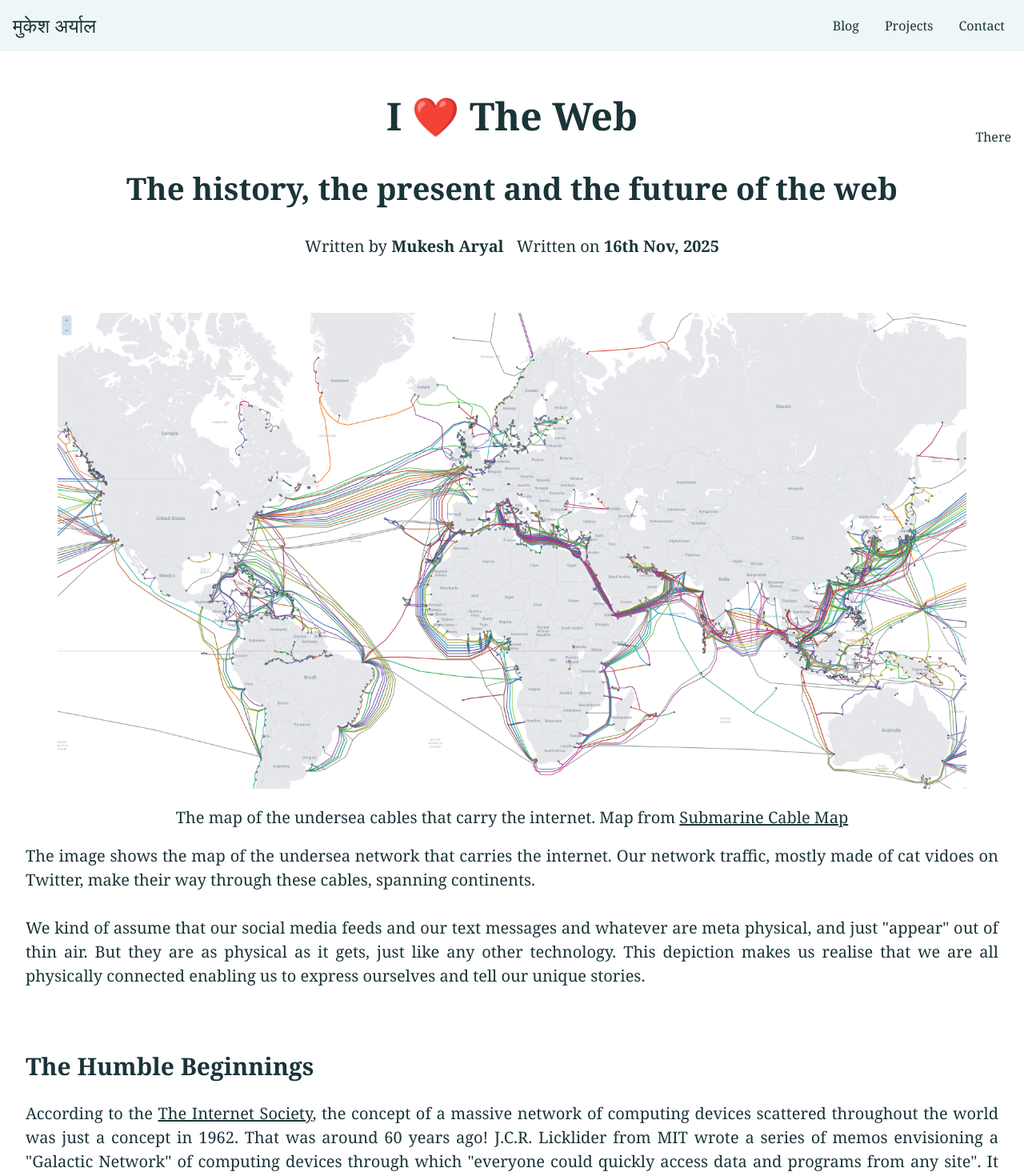
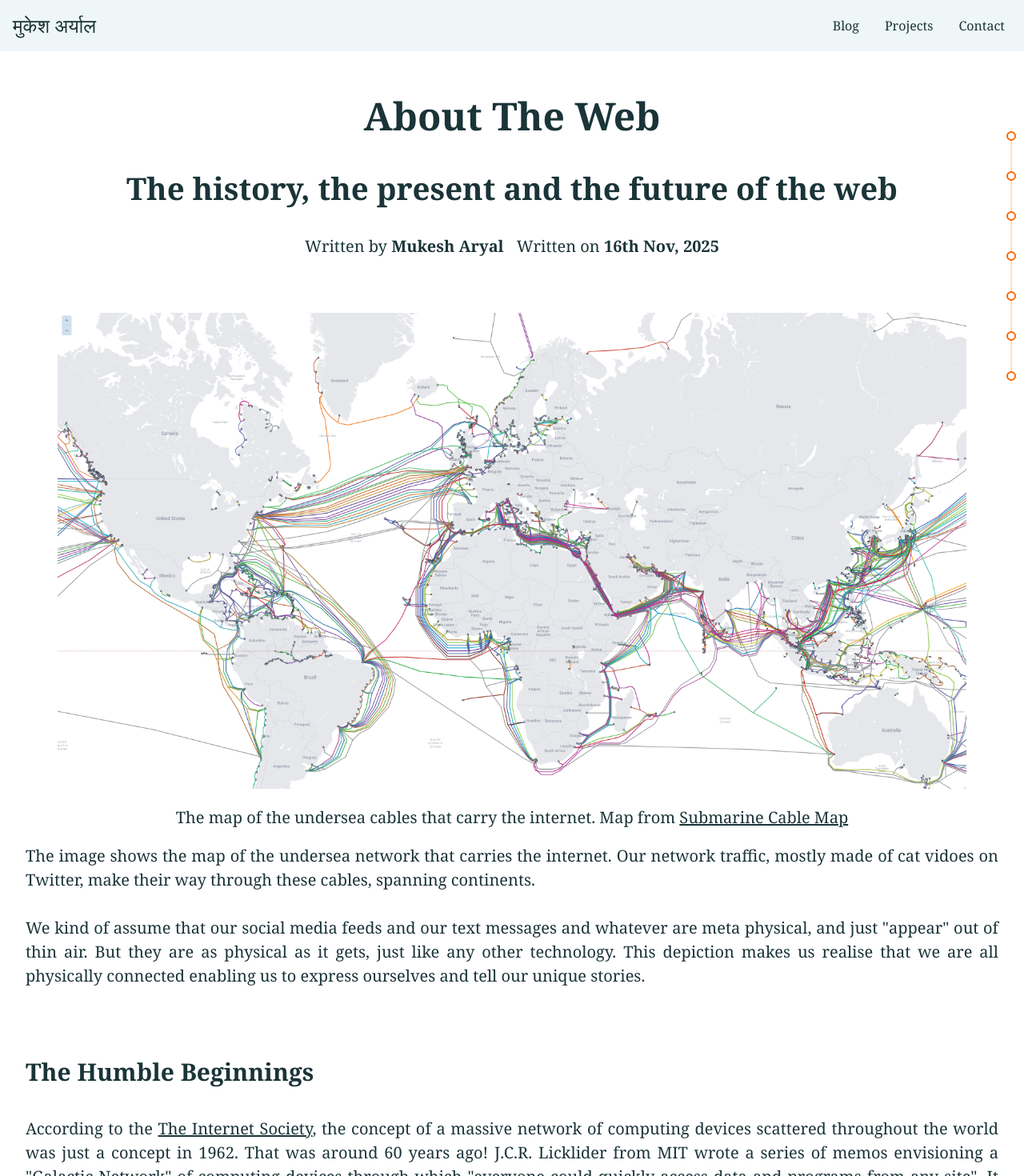
Before and after one commit to mukesharyal/mukesharyal.github.io, a SvelteKit app: page /blog/i-love-the-web in a window 1280 px wide. Shown: the top 1470 px of the page at 80% size. Built offline with nearby package versions, Linux system fonts and the light colour scheme.

Commit message:
Added an outline that tracks the current position in the blog

```diff
--- a/src/app.html
+++ b/src/app.html
@@ -23,6 +23,7 @@
 			html{
 				font-size: clamp(1rem, 1.25vw, 1.25rem);
 				font-family: Georgia, "Times New Roman", Times, serif;
+				scroll-padding-top: 4rem;
 			}
 
 			body{
--- a/src/lib/components/Header.svelte
+++ b/src/lib/components/Header.svelte
@@ -103,12 +103,12 @@
     #hamburger{
         display: none;
         border: none;
-        padding: 0;
+        padding: 0.25rem;
         background-color: transparent;
     }
 
     #hamburger svg{
-        width: 1.5rem;
+        height: 1.5rem;
         stroke: var(--text-color);
     }
 
@@ -121,7 +121,9 @@
     @media (max-width: 600px) {
 
         #hamburger{
-            display: block;
+            display: flex;
+            align-items: center;
+            justify-content: center;
         }
 
         .nav-list {
--- /dev/null
+++ b/src/lib/components/Outline.svelte
@@ -0,0 +1,134 @@
+<script>
+
+    import { fade } from "svelte/transition";
+
+    let { elements } = $props();
+
+    let canvasHeight = $state(null);
+    let canvasWidth = $state(null);
+
+    let scrollDistance = $state(0);
+
+
+    let lastCall = 0;
+    const throttleTime = 100;
+
+    function handleScroll() {
+
+        const now = Date.now();
+
+        if (now - lastCall >= throttleTime) {
+            lastCall = now;
+
+            let startElement = 0;
+            let endElement = 0;
+
+            if(window.scrollY < elements[0].offsetTop)
+            {
+                scrollDistance = 0;
+                return;
+            }
+
+            if(window.scrollY > elements[elements.length - 1].offsetTop)
+            {
+                scrollDistance = canvasHeight - 20;
+                return;
+            }
+
+            // We are starting to scroll past the current section
+
+            for(let i = 0; i < elements.length - 1; i++)
+            {
+                if(window.scrollY > elements[i].offsetTop)
+                {
+                    startElement = i;
+                }
+                else
+                {
+                    break;
+                }
+            }
+
+            endElement = startElement + 1;
+
+            scrollDistance = (endElement - 1) * ((canvasHeight - 20) / (elements.length - 1)) + (window.scrollY - elements[startElement].offsetTop) / (elements[endElement - 1 ].scrollHeight) * ((canvasHeight - 20) / (elements.length - 1));
+        }
+    }
+
+
+</script>
+
+<svelte:window on:scroll={handleScroll} />
+
+
+<svg class="outline" transition:fade width="2rem" height="100%" bind:clientHeight={canvasHeight} bind:clientWidth={canvasWidth} >
+
+    <line x1={ canvasWidth / 2 } y1={ 10 } x2={ canvasWidth / 2 } y2={ canvasHeight - 10 } stroke-width={ 1 } stroke="#FFC299" ></line>
+
+    <line x1={ canvasWidth / 2 } y1={ 10 } x2={ canvasWidth / 2 } y2={ 10 + scrollDistance } stroke-width={ 2 } stroke="#ff6600" ></line>
+
+    {#each elements as element, index }
+
+    <!-- svelte-ignore a11y_click_events_have_key_events -->
+    <g tabindex="0" role="menuitem" aria-roledescription="Menu for the different headings" class="circle-group"  onclick={() => { element.scrollIntoView();}}>
+        <circle class="larger-circle" cx={ canvasWidth / 2 } cy={ 10 + index * ((canvasHeight - 20) / (elements.length - 1)) } r={ 25 } ></circle>
+        <circle class="smaller-circle" cx={ canvasWidth / 2 } cy={ 10 + index * ((canvasHeight - 20) / (elements.length - 1)) } r={ 5 } stroke-width={ 2 } stroke="#ff6600" ></circle>
+
+    <text x={ canvasWidth / 2 - 20 } y={ 15 + index * ((canvasHeight - 20) / (elements.length - 1)) }>
+        { element.querySelector("h1").textContent }
+    </text>
+
+
+    </g>
+
+
+    {/each}
+
+
+</svg>
+
+
+
+<style>
+
+    .circle-group text{
+        fill: #ff6600;
+        text-anchor: end;
+        visibility: hidden;
+    }
+
+    .circle-group:focus{
+        outline: none;
+    }
+
+    .circle-group:hover text, .circle-group:focus text{
+        visibility: visible;
+    }
+
+    .circle-group:foc text{
+        visibility: visible;
+    }
+
+
+    .outline{
+        cursor: pointer;
+        overflow: visible;
+    }
+
+    .circle-group .smaller-circle{
+        transform-origin: center;
+        transform-box: fill-box;
+        fill: var(--primary-background);
+        transition: all 200ms ease-in-out;
+        border: 100px solid transparent;
+    }
+
+    .circle-group .larger-circle{
+        fill: transparent;
+    }
+
+    .circle-group:hover .smaller-circle, .circle-group:focus .smaller-circle {
+        transform: scale(1.5);
+        fill: #ff6600;
+    }
+</style>
--- a/src/routes/blog/i-love-the-web/+page.svelte
+++ b/src/routes/blog/i-love-the-web/+page.svelte
@@ -1,19 +1,33 @@
 <script>
     import Footer from "$lib/components/Footer.svelte";
+    import Outline from "$lib/components/Outline.svelte";
+
+    import { onMount } from "svelte";
+
+    let elements = $state(null);
+
+    onMount(() => {
+
+        elements = Array.from(container.querySelectorAll("section")).filter((section) => section.querySelector("h1"));
+    })
+
+    let container;
 
 </script>
+
+
 
 
 <div class="blog-container">
 
     <div class="content">
 
-        <main class="main">
+        <main class="main" bind:this={container}>
 
             <header class="header">
 
                 <h1>
-                    I ❤️ The Web
+                    About The Web
                 </h1>
 
                 <h2>
@@ -31,7 +45,7 @@
 
 
 
-            <section id="intro">
+            <section>
 
                 <header>
 
@@ -62,7 +76,7 @@
 
 
 
-            <section id="beginning">
+            <section>
 
                 <h1>
                     The Humble Beginnings
@@ -258,12 +272,23 @@
 
             </section>
 
+
+            <footer>
+                We will need some more things here!!!
+            </footer>
+
         </main>
 
     </div>
 
     <div class="outlines">
-       There
+
+        {#if elements }
+
+            <Outline {elements} />
+
+        {/if}
+
     </div>
 
 </div>
@@ -282,7 +307,8 @@
     .outlines{
         position: fixed;
         top: 20%;
-        right: 1rem;
+        right: 0;
+        height: 40%;
     }
 
     .content{
@@ -291,6 +317,14 @@
 
     .main{
         font-size: 1.25rem;
+    }
+
+    .main section h1{
+        position: sticky;
+        top: 4rem;
+        background-color: var(--primary-background);
+        padding-block: 1rem;
+        margin-block: 1rem;
     }
 
     .main a{
```
